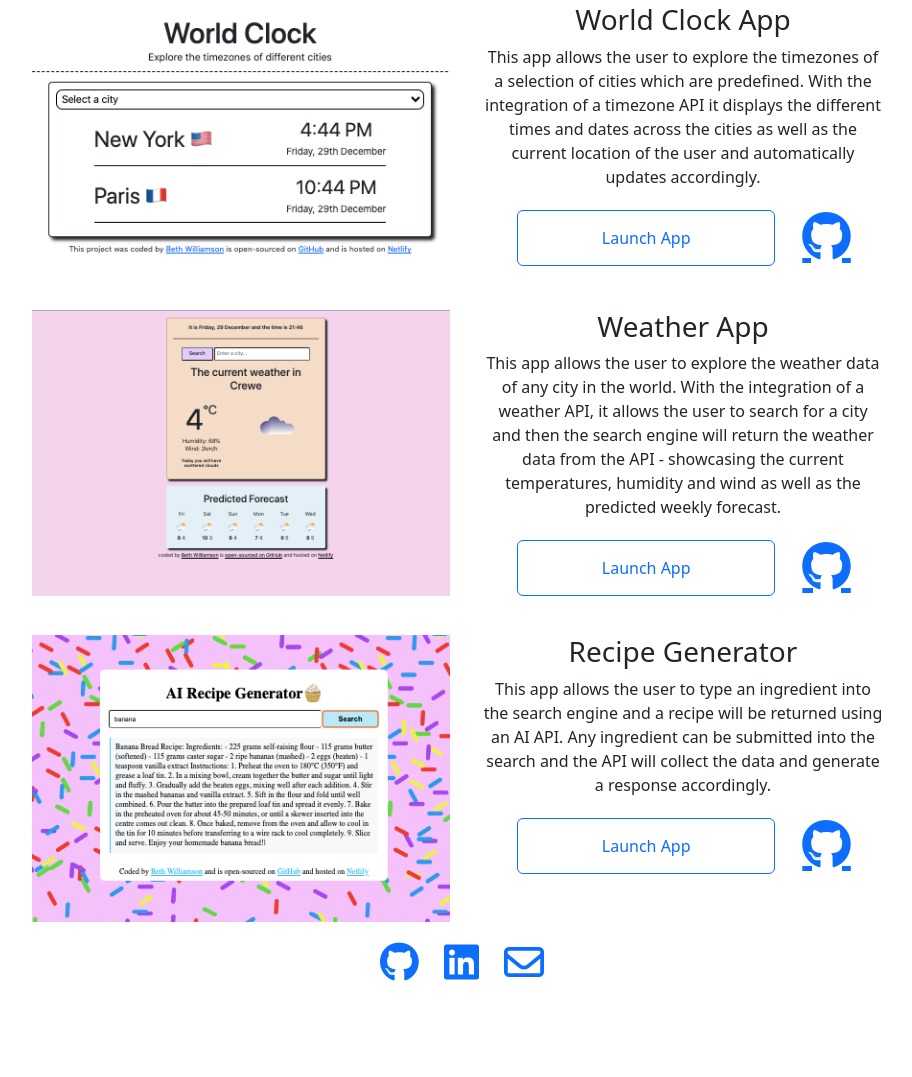
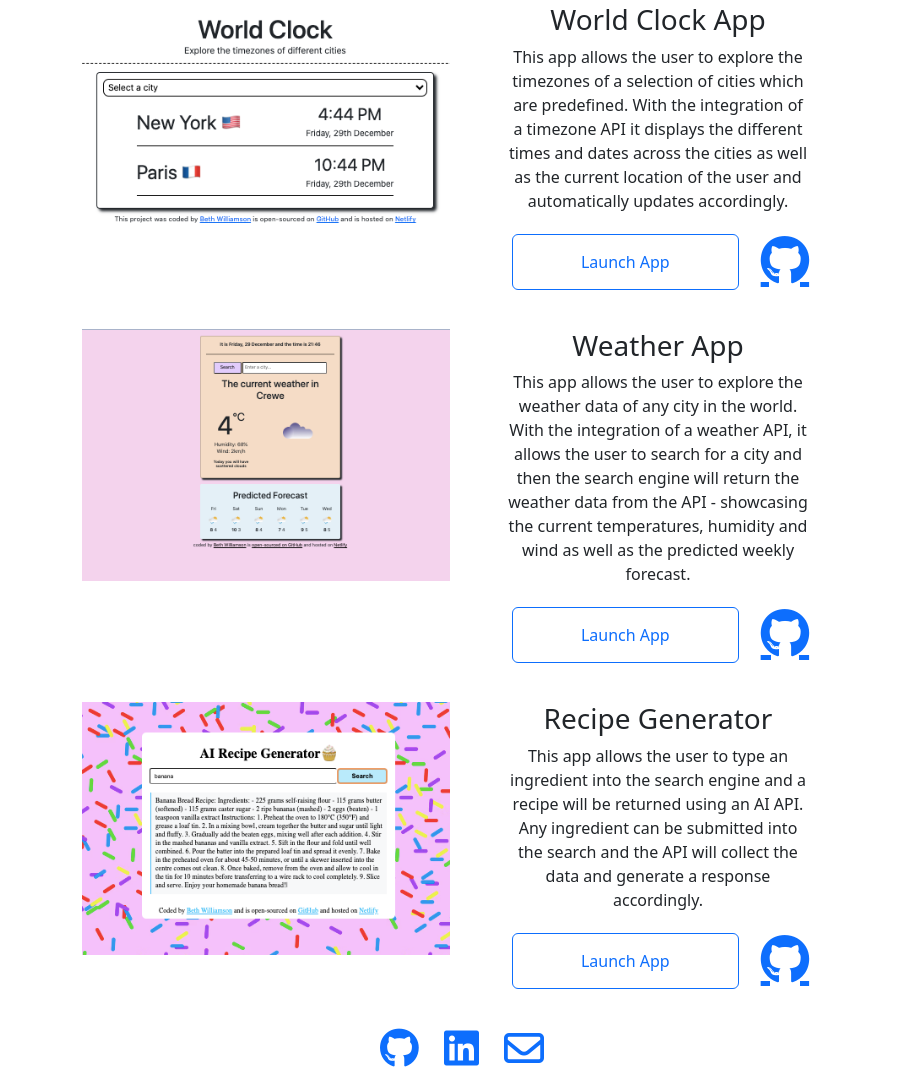
Before and after one commit to BethJW/Portfolio, a plain HTML site: page work.html in a window 1280 px wide. Shown: the part 315-1392 px from the top of the page, without its empty margins (178-1090 px from the left). Before the commit the page ends 1319 px from the top, so only its background shows below. Drawn offline with nearby package versions, Linux system fonts and the light colour scheme; a web font is replaced by a local one.

Commit message:
added media query to fix responsive issues

```diff
--- a/Src/portfolio.css
+++ b/Src/portfolio.css
@@ -9,7 +9,7 @@
     font-size: 60px;
     line-height: 55px;
   }
-  header .title {
+  header .title-container {
     font-size: 20px;
     margin-bottom: -140px;
   }
@@ -55,6 +55,9 @@
   }
   .body-wrap .featured {
     padding-top: 60px;
+  }
+  .app-desc {
+    max-width: 300px;
   }
 }
 @media (min-width: 900px) {
--- a/work.html
+++ b/work.html
@@ -88,7 +88,7 @@
                   >Launch App</a
                 >
               </div>
-              <div class="col-sm-2">
+              <div class="col-sm-2 d-none d-md-block">
                 <a
                   href="https://github.com/BethJW/World-Clock"
                   target="_blank"
@@ -129,7 +129,7 @@
                   >Launch App</a
                 >
               </div>
-              <div class="col-sm-2">
+              <div class="col-sm-2 d-none d-md-block">
                 <a
                   href="https://github.com/BethJW/Weather-Application"
                   target="_blank"
@@ -168,7 +168,7 @@
                   >Launch App</a
                 >
               </div>
-              <div class="col-sm-2">
+              <div class="col-sm-2 d-none d-md-block">
                 <a
                   href="https://github.com/BethJW/Recipe-Generator"
                   target="_blank"
```
